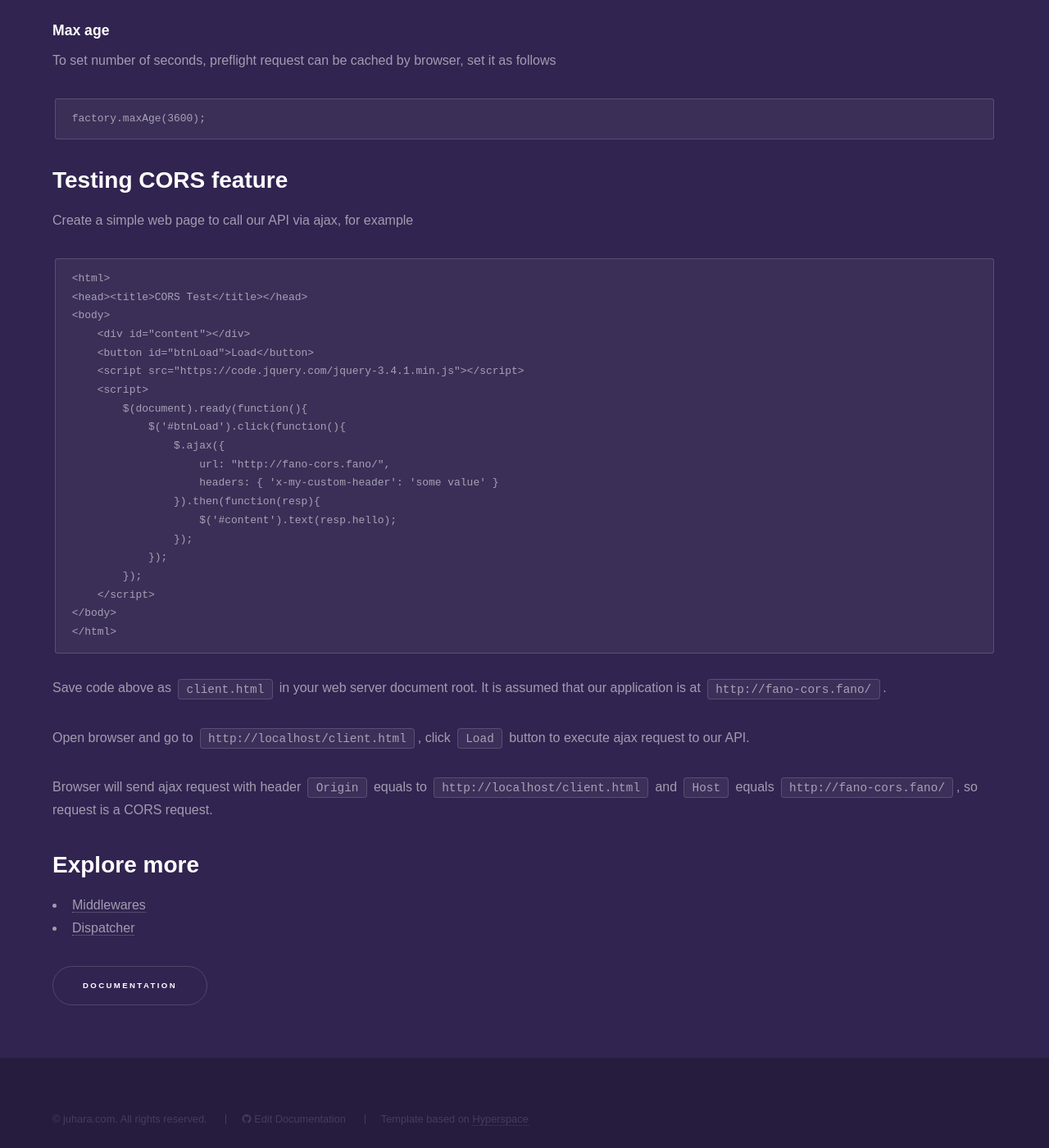
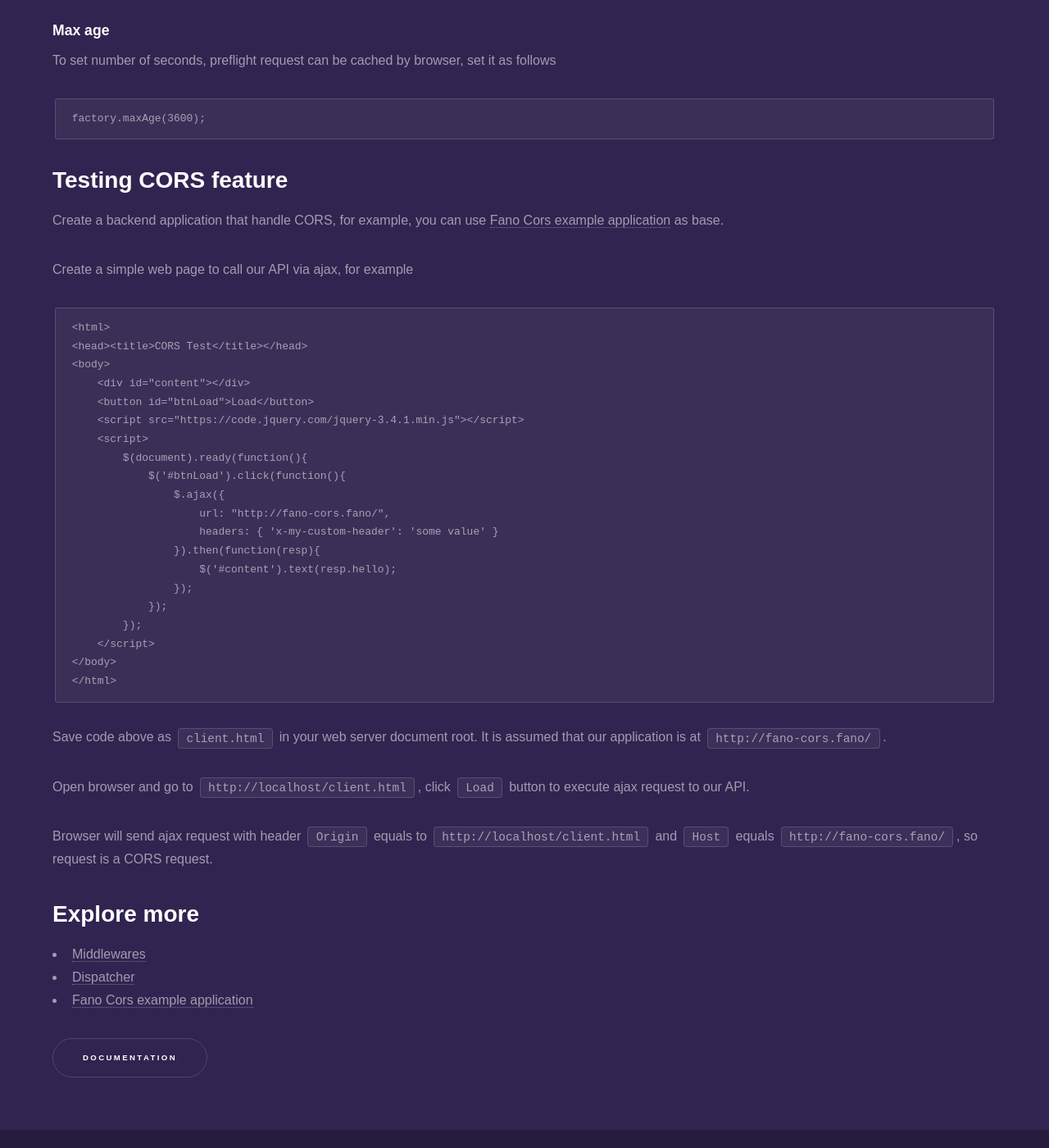
Before and after one commit to fanoframework/fanoframework.github.io, a Jekyll site: the page built from security/handling-cors/index.md, in a window 1280 px wide and 1400 px high, scrolled down 3853 px. Shown: the whole window at 82% size. Built offline with Jekyll 4.4.1, drawn with Linux system fonts in a browser that asks for light colours; our own code applies the rules of GitHub Pages for plain Markdown files.

Commit message:
improve cors content

````diff
--- a/security/handling-cors/index.md
+++ b/security/handling-cors/index.md
@@ -167,6 +167,8 @@ factory.maxAge(3600);
 
 ## Testing CORS feature
 
+Create a backend application that handle CORS, for example, you can use [Fano Cors example application](https://github.com/fanoframework/fano-cors) as base.
+
 Create a simple web page to call our API via ajax, for example
 
 ```
@@ -202,6 +204,7 @@ Browser will send ajax request with header `Origin` equals to `http://localhost/
 
 - [Middlewares](/middlewares)
 - [Dispatcher](/dispatcher)
+- [Fano Cors example application](https://github.com/fanoframework/fano-cors)
 
 <ul class="actions">
     <li><a href="/documentation" class="button">Documentation</a></li>
````
